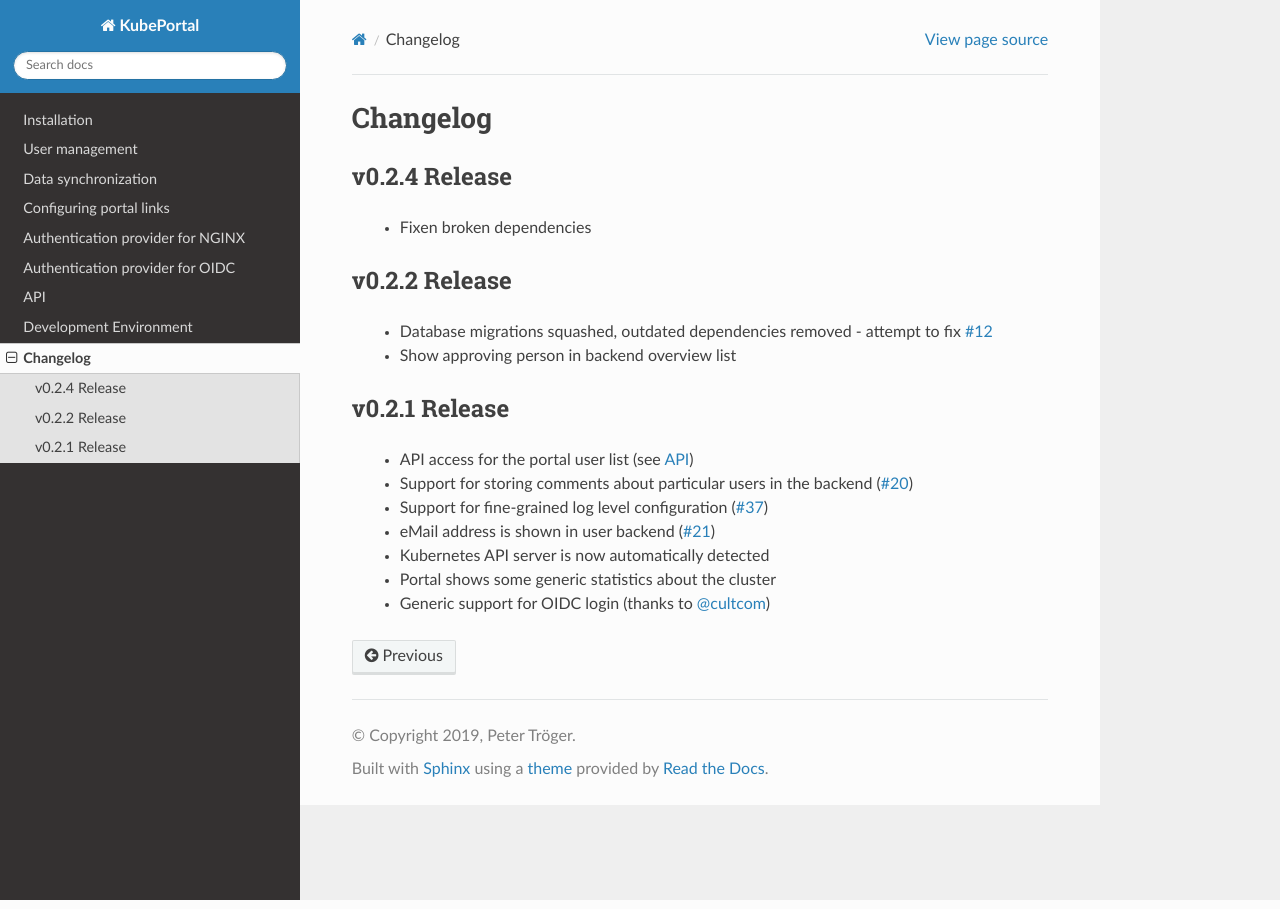
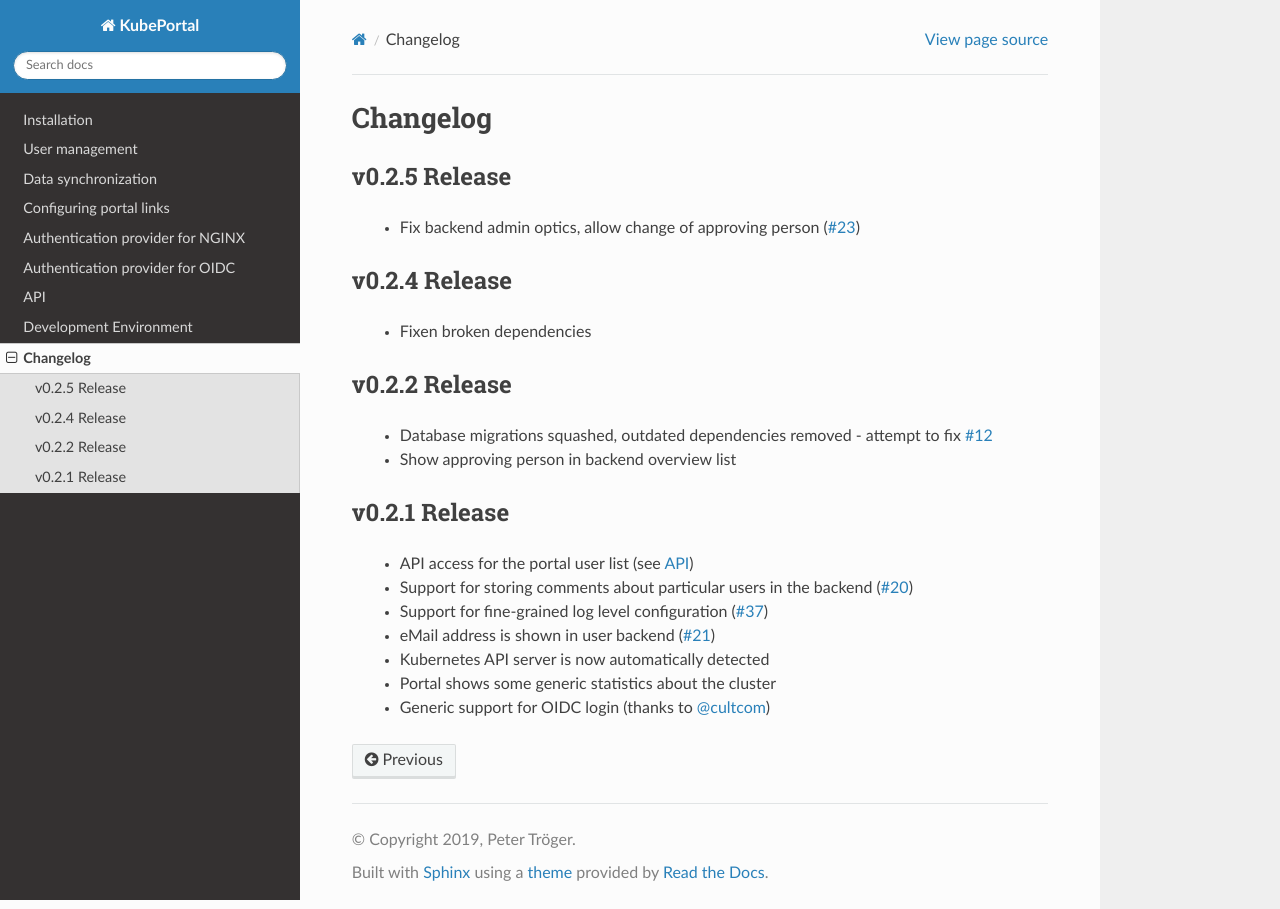
Before and after one commit to kubeportal/kubeportal, a Sphinx documentation site: the page built from docs/changelog.rst, in a window 1280 px wide. Built offline with Sphinx 7.4.7 and the Read the Docs theme 2.0.0, drawn with Linux system fonts in a browser that asks for light colours.

Commit message:
Allow change of approving person, closes #23

```diff
--- a/docs/changelog.rst
+++ b/docs/changelog.rst
@@ -1,5 +1,13 @@
 Changelog
 #########
+
+.. _v0.2.5:
+
+v0.2.5 Release
+===============
+
+  * Fix backend admin optics, allow change of approving person (:issue:`23`)
+
 
 .. _v0.2.4:
 
```
Also changed, not shown: 1 other file.
